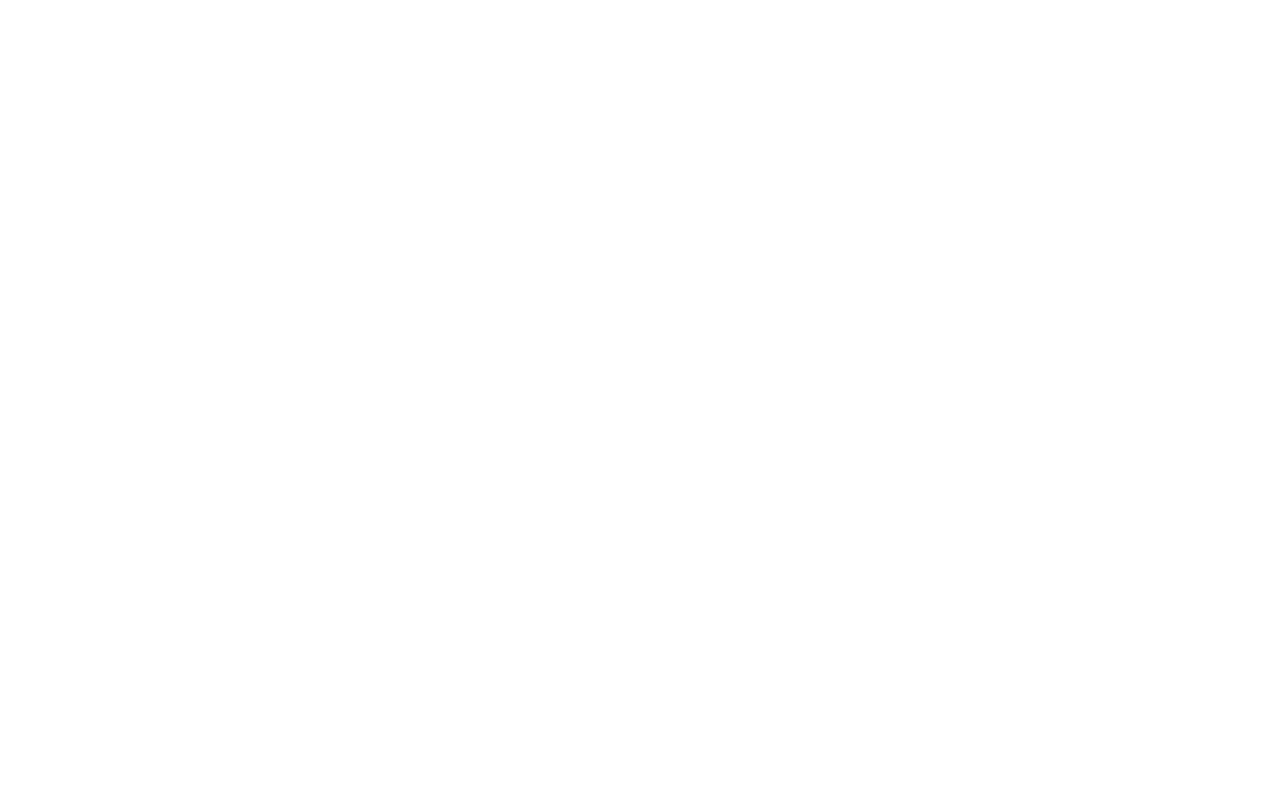
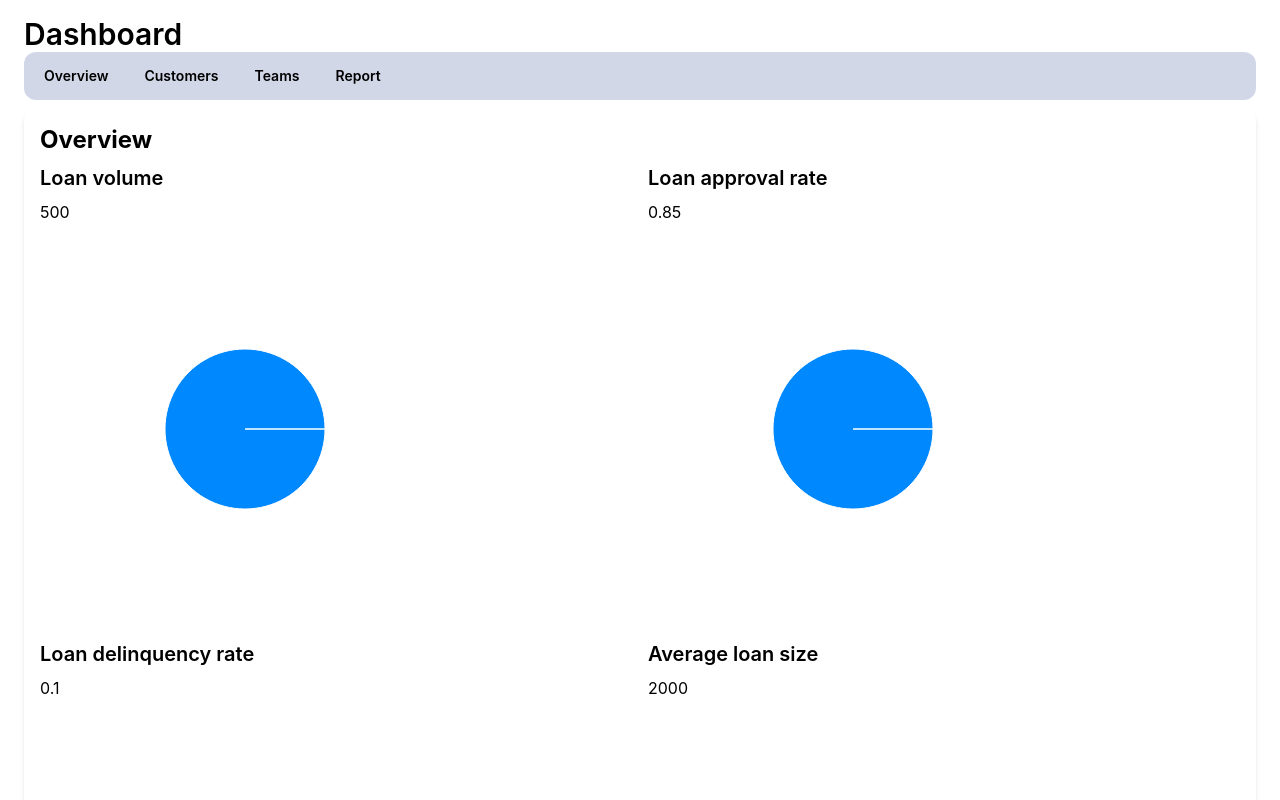
Before and after one commit to Blubberkins/COMP3900-Loan-Application-Website, a React (Create React App) app in the folder frontend/my-app/: page /dashboard in a window 1280 px wide. Before the commit this address had no page. Shown: the top 800 px of the page. Built offline with nearby package versions, Linux system fonts and the light colour scheme.

Commit message:
feature: overview page for dashboard

```diff
--- a/frontend/my-app/package.json
+++ b/frontend/my-app/package.json
@@ -5,6 +5,7 @@
   "dependencies": {
     "@emotion/react": "^11.11.1",
     "@emotion/styled": "^11.11.0",
+    "@headlessui/react": "^1.7.15",
     "@mui/material": "^5.13.6",
     "@testing-library/jest-dom": "^5.16.5",
     "@testing-library/react": "^13.4.0",
@@ -17,6 +18,7 @@
     "react-modal": "^3.16.1",
     "react-router-dom": "^6.13.0",
     "react-scripts": "5.0.1",
+    "recharts": "^2.7.2",
     "web-vitals": "^2.1.4",
     "yup": "^1.2.0"
   },
--- a/frontend/my-app/src/App.js
+++ b/frontend/my-app/src/App.js
@@ -14,6 +14,8 @@
 import UserIncomePage from './pages/UserIncomePage';
 import UserAssetsPage from './pages/UserAssetsPage';
 import LoanDetailsPage from './pages/LoanDetailsPage';
+
+import DashboardPage from './pages/DashboardPage';
 
 import RegisterC from './pages/RegisterCPage';
 import AccountTypePage from './pages/AccountTypePage';
@@ -46,6 +48,9 @@
             <Route path="/page4" element={<UserAssetsPage />} />
             <Route path="/page5" element={<LoanDetailsPage />} />
 
+            <Route path="/dashboard" element={<DashboardPage />} />
+
+
 
         </Routes>
       </BrowserRouter>
--- /dev/null
+++ b/frontend/my-app/src/components/DashboardOverview.js
@@ -0,0 +1,58 @@
+import React from 'react';
+import DashboardOverviewChart from './DashboardOverviewChart';
+
+
+function DashboardOverview() {
+  // use placeholders for now
+  const loanVolume = 500;
+  const loanApprovalRate = 0.85;
+  const loanDelinquencyRate = 0.1;
+  const averageLoanSize = 2000;
+
+  // sample data for pie charts
+  const loanVolumeData = [
+    { name: 'Loan Volume', value: loanVolume },
+  ];
+
+  const loanApprovalRateData = [
+    { name: 'Loan Approval Rate', value: loanApprovalRate },
+  ];
+
+  const loanDelinquencyRateData = [
+    { name: 'Loan Delinquency Rate', value: loanDelinquencyRate },
+  ];
+
+  const averageLoanSizeData = [
+    { name: 'Average Loan Size', value: averageLoanSize },
+  ];
+
+  return (
+    <div>
+      <h2 className="text-2xl font-bold mb-2">Overview</h2>
+      <div className="grid grid-cols-2 gap-4">
+        <div>
+          <h3 className="text-xl font-semibold mb-2">Loan volume</h3>
+          <p>{loanVolume}</p>
+          <DashboardOverviewChart data={loanVolumeData} />
+        </div>
+        <div>
+          <h3 className="text-xl font-semibold mb-2">Loan approval rate</h3>
+          <p>{loanApprovalRate}</p>
+          <DashboardOverviewChart data={loanApprovalRateData} />
+        </div>
+        <div>
+          <h3 className="text-xl font-semibold mb-2">Loan delinquency rate</h3>
+          <p>{loanDelinquencyRate}</p>
+          <DashboardOverviewChart data={loanDelinquencyRateData} />
+        </div>
+        <div>
+          <h3 className="text-xl font-semibold mb-2">Average loan size</h3>
+          <p>{averageLoanSize}</p>
+          <DashboardOverviewChart data={averageLoanSizeData} />
+        </div>
+      </div>
+    </div>
+  );
+}
+
+export default DashboardOverview;
--- /dev/null
+++ b/frontend/my-app/src/components/DashboardOverviewChart.js
@@ -0,0 +1,27 @@
+import React from "react";
+import { PieChart, Pie, Cell, Tooltip } from "recharts";
+
+const COLORS = ["#0088FE", "#00C49F", "#FFBB28", "#FF8042"];
+
+const DashboardOverviewChart = ({ data }) => {
+  return (
+    <PieChart width={400} height={400}>
+      <Pie
+        data={data}
+        cx={200}
+        cy={200}
+        labelLine={false}
+        outerRadius={80}
+        fill="#8884d8"
+        dataKey="value"
+      >
+        {data.map((entry, index) => (
+          <Cell key={`cell-${index}`} fill={COLORS[index % COLORS.length]} />
+        ))}
+      </Pie>
+      <Tooltip />
+    </PieChart>
+  );
+};
+
+export default DashboardOverviewChart;
--- /dev/null
+++ b/frontend/my-app/src/pages/DashboardPage.js
@@ -0,0 +1,38 @@
+import React, { useState } from "react";
+import { Tab } from "@headlessui/react";
+import DashboardOverview from "../components/DashboardOverview";
+
+function DashboardPage() {
+  let [categories] = useState({
+    "Overview": <DashboardOverview />,
+    "Customers": <div>Customers content goes here.</div>,
+    "Teams": <div>Teams content goes here.</div>,
+    "Report": <div>Report content goes here.</div>
+  });
+
+  return (
+    <div className="h-full min-h-screen bg-white text-black px-6 py-4 overflow-auto">
+      <div className="text-3xl font-semibold">Dashboard</div>
+
+      <Tab.Group>
+        <Tab.List className="flex p-1 space-x-1 bg-blue-900/20 rounded-xl">
+          {Object.keys(categories).map((category) => (
+            <Tab key={category} className="py-2.5 px-4 text-sm leading-5 font-semibold rounded-lg">
+              {category}
+            </Tab>
+          ))}
+        </Tab.List>
+
+        <Tab.Panels className="mt-2">
+          {Object.values(categories).map((category, idx) => (
+            <Tab.Panel key={idx} className="p-4 bg-white rounded-xl shadow-md space-y-4 text-black">
+              {category}
+            </Tab.Panel>
+          ))}
+        </Tab.Panels>
+      </Tab.Group>
+    </div>
+  );
+}
+
+export default DashboardPage;
--- a/frontend/my-app/src/pages/PropertyPage.js
+++ b/frontend/my-app/src/pages/PropertyPage.js
@@ -11,6 +11,7 @@
 
   const onSubmit = async () => {
     try {
+      // check whether await works
       const response = await axios.post("http://localhost:5000/applyLoan", {
         // page 1 takes these parameters as defined in backend
         property_type: propertyType,
--- a/frontend/my-app/src/pages/UserIncomePage.js
+++ b/frontend/my-app/src/pages/UserIncomePage.js
@@ -16,7 +16,7 @@
         // page 3 takes these parameters as defined in backend
         user_income_status: employmentStatus,
         user_income: salary,
-        user_rental_income_status: rentalIncomeStatus,
+        //user_rental_income_status: rentalIncomeStatus,
         user_additional_income: additionalIncome,
         // placeholder
         income_files: ""
```
Also changed, not shown: 1 other file (tests, documents, lock files or other folders).
